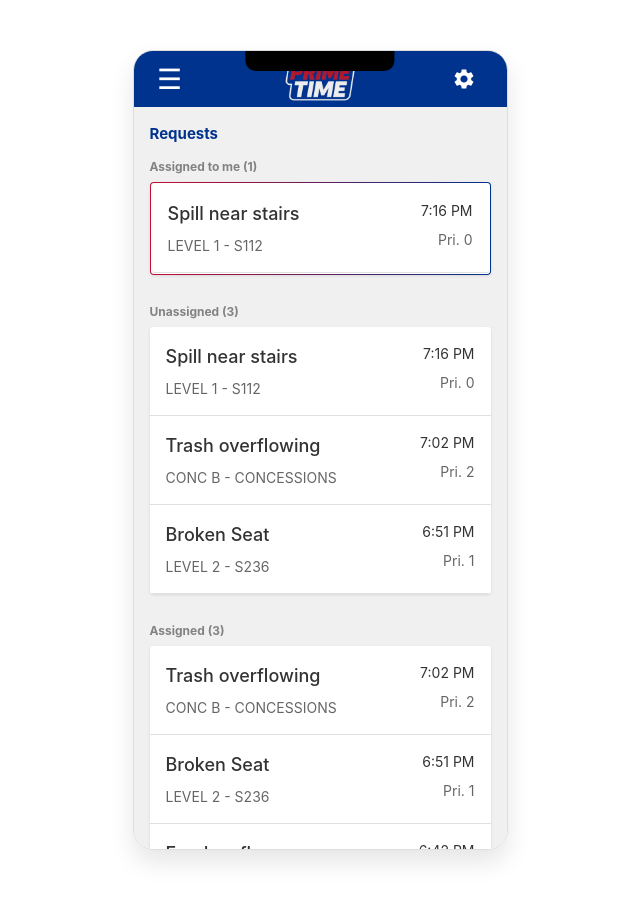
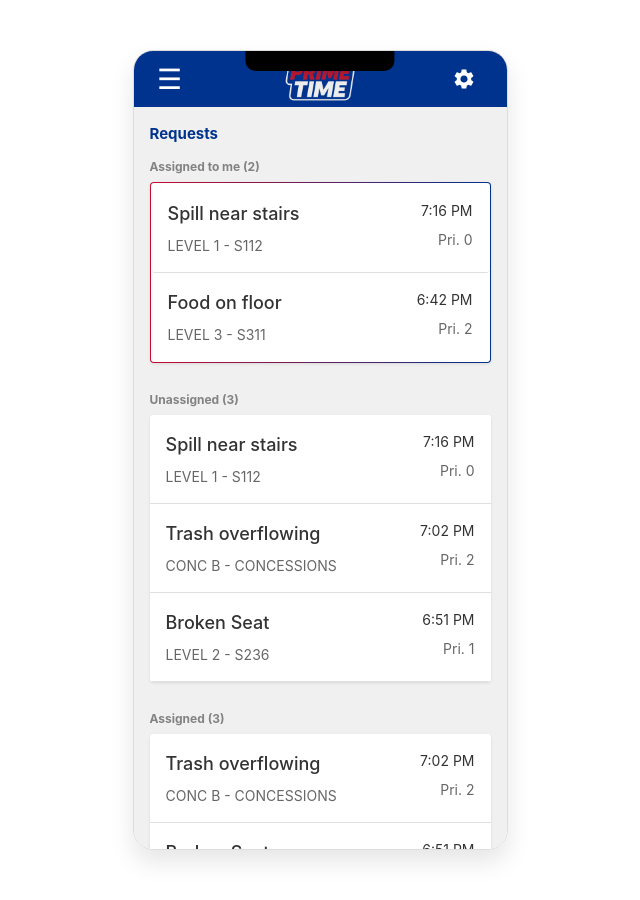
Before and after one commit to glockstock/bills-primetime-react, a React (Vite) app: page / in a window 1280 px wide. Shown: the whole page, without its empty margins (320-960 px from the left). Built offline with nearby package versions, Linux system fonts and the light colour scheme.

Commit message:
Enhance "Assigned to me" section with item borders in RequestList; add new request data entry for better representation

```diff
--- a/src/components/RequestList.css
+++ b/src/components/RequestList.css
@@ -63,6 +63,12 @@
   border-radius: 3px;
   overflow: hidden;
   box-shadow: none;
+  border-bottom: none;
+}
+
+/* Add border between items in "Assigned to me" section */
+.assigned-to-me .request-item:not(:last-child) {
+  border-bottom: 1px solid #e0e0e0;
 }
 
 .request-list-header {
--- a/src/data/requestsData.ts
+++ b/src/data/requestsData.ts
@@ -46,6 +46,15 @@ export const requests: Request[] = [
     assignedToMe: true
   },
   {
+    id: 8,
+    description: "Food on floor",
+    location: "LEVEL 3 - S311",
+    time: "6:42 PM",
+    priority: 2,
+    assigned: true,
+    assignedToMe: true
+  },
+  {
     id: 5,
     description: "Trash overflowing",
     location: "CONC B - CONCESSIONS",
```
